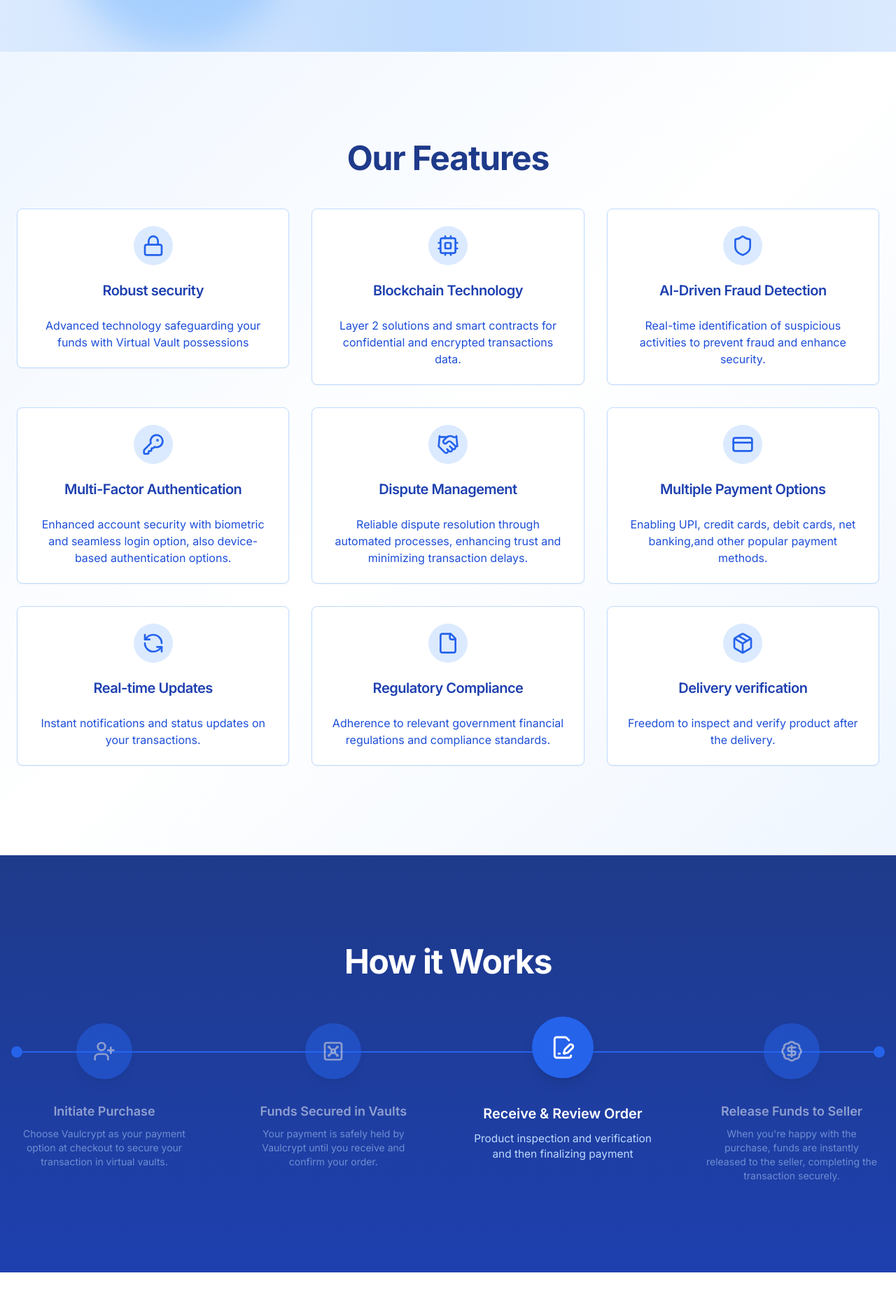
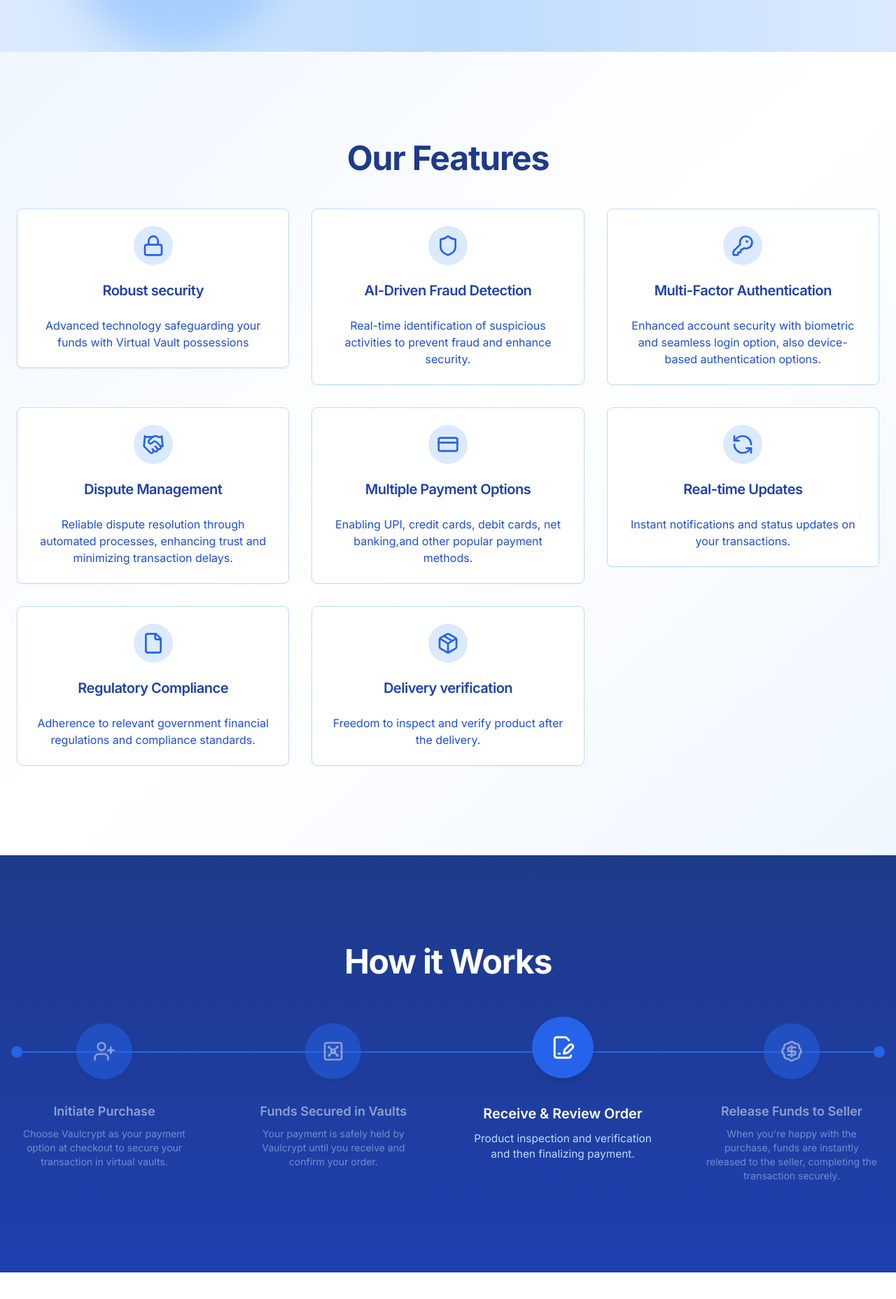
Before and after one commit to Luffy6963/VaulCrypt, a Next.js app: page / in a window 1280 px wide. Shown: the part 650-2506 px from the top of the page at 70% size. Built offline with nearby package versions, Linux system fonts and the light colour scheme.

Commit message:
Initial commit

```diff
--- a/app/page.tsx
+++ b/app/page.tsx
@@ -3,7 +3,7 @@
 import { Button } from "@/components/ui/button"
 import { Card, CardContent, CardHeader, CardTitle } from "@/components/ui/card"
 import { Input } from "@/components/ui/input"
-import { ArrowRight, Lock, RefreshCcw, Shield, Twitter, Instagram, Linkedin, CreditCard, KeyRound, Menu, X, UserPlus,Cpu, FileSignature, Vault,BadgeDollarSignIcon, HandshakeIcon, File, Package } from "lucide-react"
+import { ArrowRight, Lock, RefreshCcw, Shield, Twitter, Instagram, Linkedin, CreditCard, KeyRound, Menu, X, UserPlus,FileSignature, Vault,BadgeDollarSignIcon, HandshakeIcon, File, Package } from "lucide-react"
 import { useRef, useState, useEffect } from "react"
 import { motion, useAnimation, useScroll } from "framer-motion"
 import Image from 'next/image'
@@ -89,7 +89,7 @@ export default function Component() {
   const steps = [
     { number: 1, title: "Initiate Purchase", icon: UserPlus, description: "Choose Vaulcrypt as your payment option at checkout to secure your transaction in virtual vaults." },
     { number: 2, title: "Funds Secured in Vaults", icon: Vault, description: "Your payment is safely held by Vaulcrypt until you receive and confirm your order." },
-    { number: 3, title: "Receive & Review Order", icon: FileSignature, description: "Product inspection and verification and then finalizing payment" },
+    { number: 3, title: "Receive & Review Order", icon: FileSignature, description: "Product inspection and verification and then finalizing payment." },
     { number: 4, title: "Release Funds to Seller", icon: BadgeDollarSignIcon, description: "When you're happy with the purchase, funds are instantly released to the seller, completing the transaction securely." },
   ]
 
@@ -318,7 +318,6 @@ export default function Component() {
             >
               {[
                 { icon: Lock, title: "Robust security", content: "Advanced technology safeguarding your funds with Virtual Vault possessions " },
-                { icon: Cpu, title: "Blockchain Technology", content: "Layer 2 solutions and smart contracts for confidential and encrypted transactions data." },
                 { icon: Shield, title: "AI-Driven Fraud Detection", content: "Real-time identification of suspicious activities to prevent fraud and enhance security." },
                 { icon: KeyRound, title: "Multi-Factor Authentication", content: "Enhanced account security with biometric and seamless login option, also device-based authentication options." },
                 { icon: HandshakeIcon, title: "Dispute Management", content: "Reliable dispute resolution through automated processes, enhancing trust and minimizing transaction delays." },
--- a/package.json
+++ b/package.json
@@ -5,7 +5,7 @@
   "scripts": {
     "dev": "next dev",
     "build": "next build",
-    "start": "NODE_ENV=production node server.js",
+    "start": "next start",
     "lint": "next lint"
   },
   "dependencies": {
```
Also changed, not shown: 5 other files (tests, documents, lock files or other folders).
